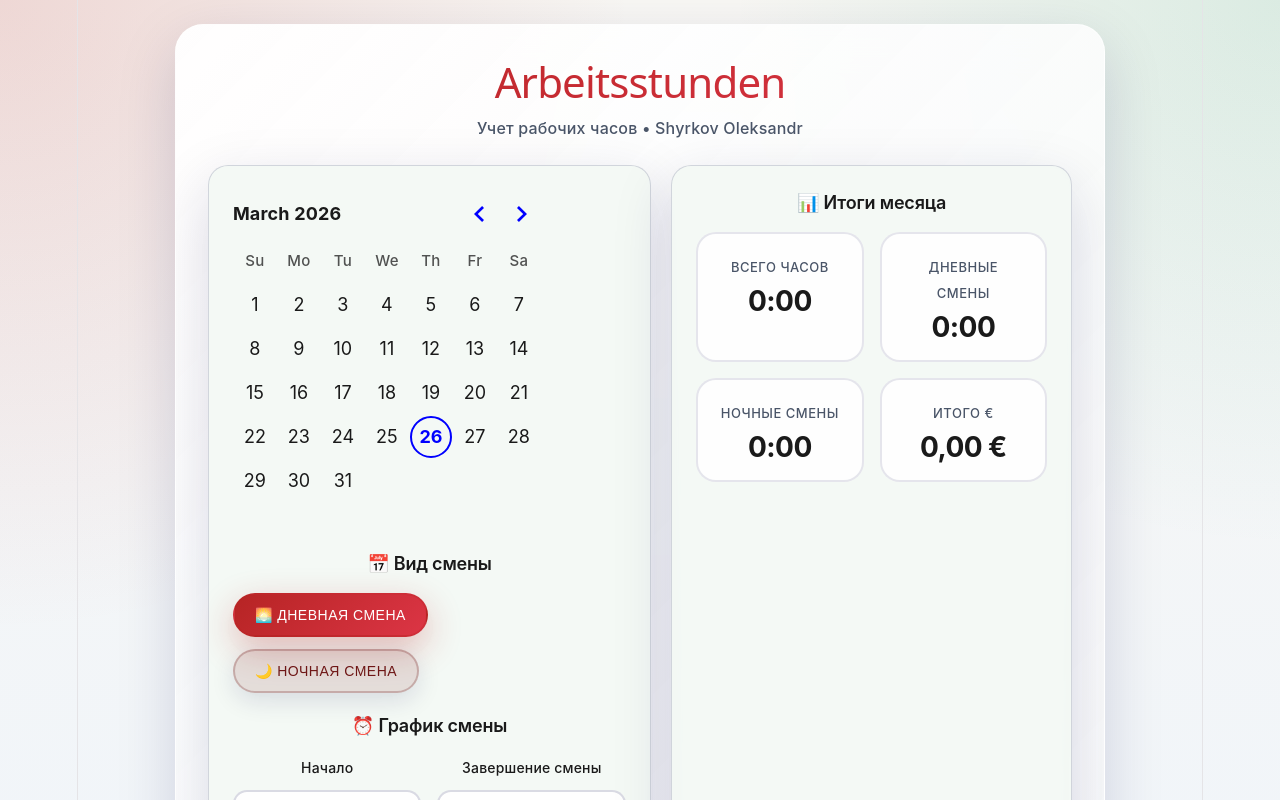
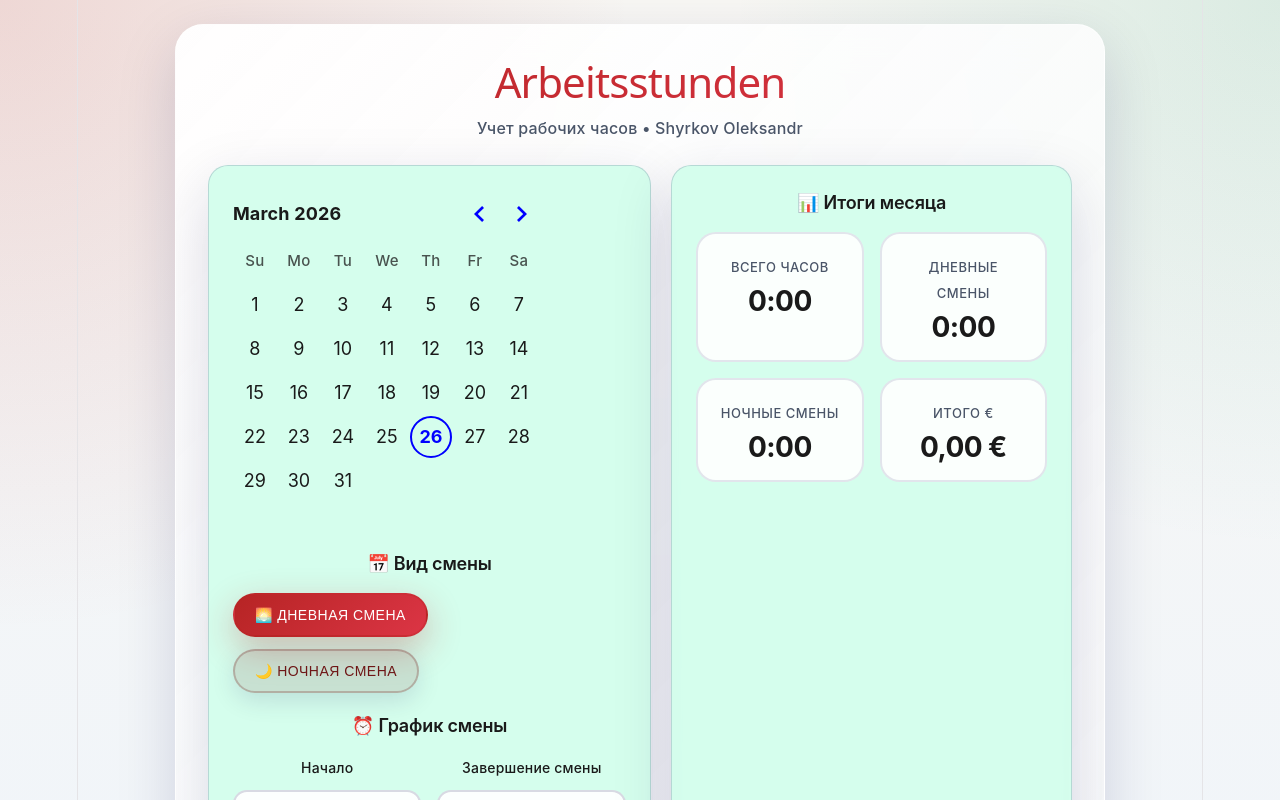
Before and after one commit to Azybatka/arbeitsstunden, a React (Vite) app: page / in a window 1280 px wide. Shown: the top 800 px of the page. Built offline with nearby package versions, Linux system fonts and the light colour scheme.

Commit message:
feat: corporate UI with professional texts and fixed text contrast

```diff
--- a/src/App.css
+++ b/src/App.css
@@ -1,6 +1,6 @@
 :root {
-  --bg: #acbcb6;
-  --panel: rgba(244, 249, 245, 0.95);
+  --bg: #c4ffe7;
+  --panel: rgba(211, 254, 236, 0.95);
   --panel-solid: #f8f9fa;
   --text: #1a1a1a;
   --muted: #4a5568;
```
